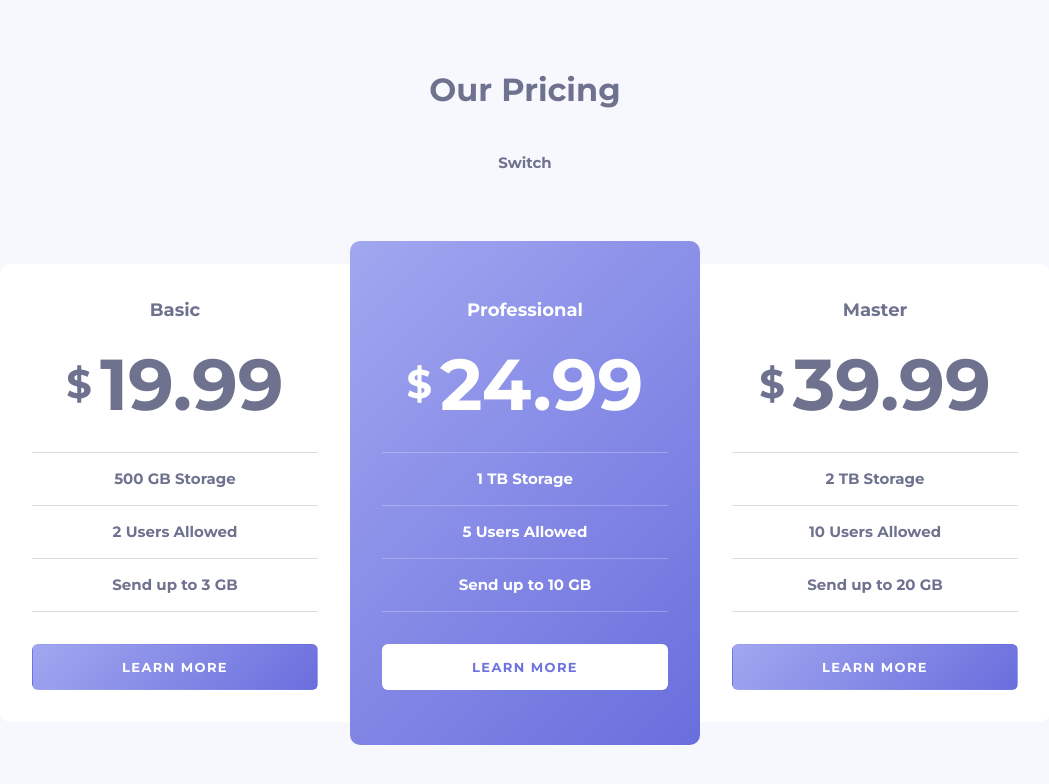
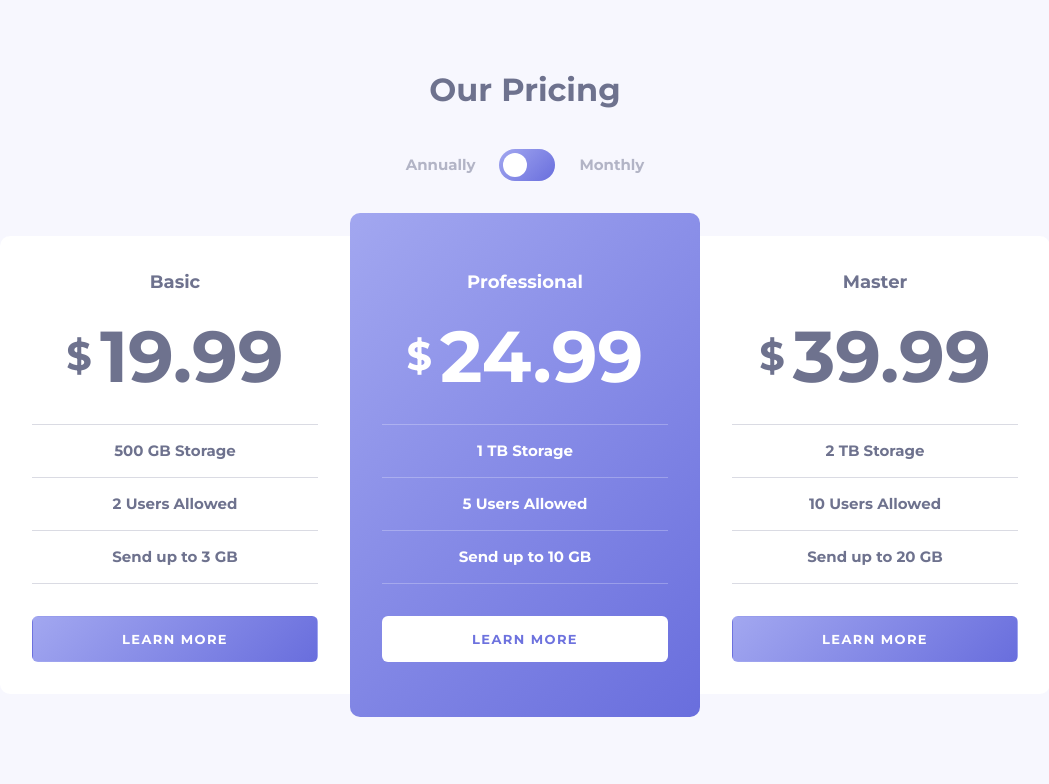
Before and after one commit to RuzievAsilbek/pricing-component, a plain HTML site: page index.html in a window 1280 px wide. Shown: the whole page, without its empty margins (115-1164 px from the left). Drawn offline with Linux system fonts and the light colour scheme.

Commit message:
switch control style

```diff
--- a/css/style.css
+++ b/css/style.css
@@ -125,6 +125,67 @@ img {
   line-height: normal;
   font-weight: 700;
 }
+
+.switch {
+  display: flex;
+  align-items: center;
+  justify-content: center;
+}
+
+.pricing-switch {
+  margin-bottom: 32px;
+}
+
+.switch-control {
+  position: relative;
+  width: 56px;
+  height: 32px;
+  border-radius: 16px;
+  padding: 4px;
+  margin-left: 24px;
+  margin-right: 24px;
+  background-color: #696edd;
+  background-image: linear-gradient(135deg, #A2A7F0 0%, #696EDD 100%);
+}
+
+.switch-circle {
+  width: 24px;
+  height: 24px;
+  border-radius: 50%;
+  background-color: #fff;
+  transition: margin 0.2s ease;
+}
+
+.switch-control-annual,
+.switch-control-monthly {
+  position: absolute;
+  left: 0;
+  top: 0;
+  width: 100%;
+  height: 100%;
+  cursor: pointer;
+}
+
+.switch-input-annual:checked ~ .switch-control .switch-control-monthly,
+.switch-input-monthly:checked ~ .switch-control .switch-control-annual {
+  z-index: 5;
+}
+
+.switch-input-monthly:checked ~ .switch-control .switch-circle {
+  margin-left: 24px;
+}
+
+.switch-label {
+  font-size: 15px;
+  line-height: 28px;
+  color: rgba(110, 114, 142, 0.5);
+  cursor: pointer;
+}
+
+.switch-label:hover {
+  color: #6e728e;
+}
+
 .pricing {
   width: 100%;
 }
--- a/index.html
+++ b/index.html
@@ -19,7 +19,24 @@
 <main class="main-content">
   <div class=" page container">
     <h1 class="page-title">Our Pricing</h1>
-    <div style="margin-bottom: 64px;">Switch</div>
+    <!-- switch -->
+    <form class="pricing-switch" action="https://echo.hmtlacademy.ru" method="get">
+      <div class="switch">
+        <!-- radio -->
+        <input class="switch-input-annual visually-hidden" type="radio" name="payment_period" value="annual" id="annual-payment-period">
+        <input class="switch-input-monthly visually-hidden" type="radio" name="payment_period" value="monthly" id="monthly-payment-period">
+
+        <label class="switch-label" for="annual-payment-period">Annually</label>
+        <!-- switch-control -->
+        <div class="switch-control">
+          <div class="switch-circle"></div>
+          <label class="switch-control-annual" for="annual-payment-period"></label>
+          <label class="switch-control-monthly" for="monthly-payment-period"></label>
+        </div>
+
+        <label class="switch-label" for="monthly-payment-period">Monthly</label>
+      </div>
+    </form>
 
     <section class="pricing">
       <h2 class="visually-hidden">Pricing</h2>
```
